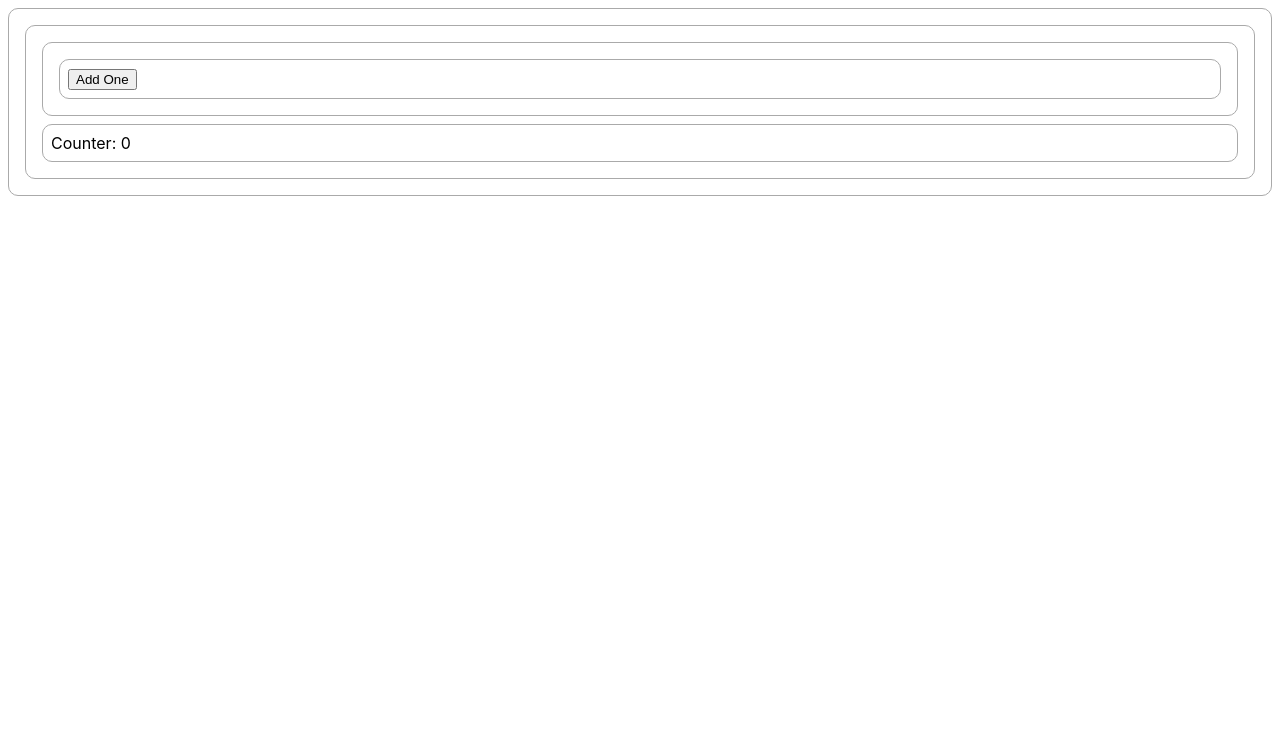
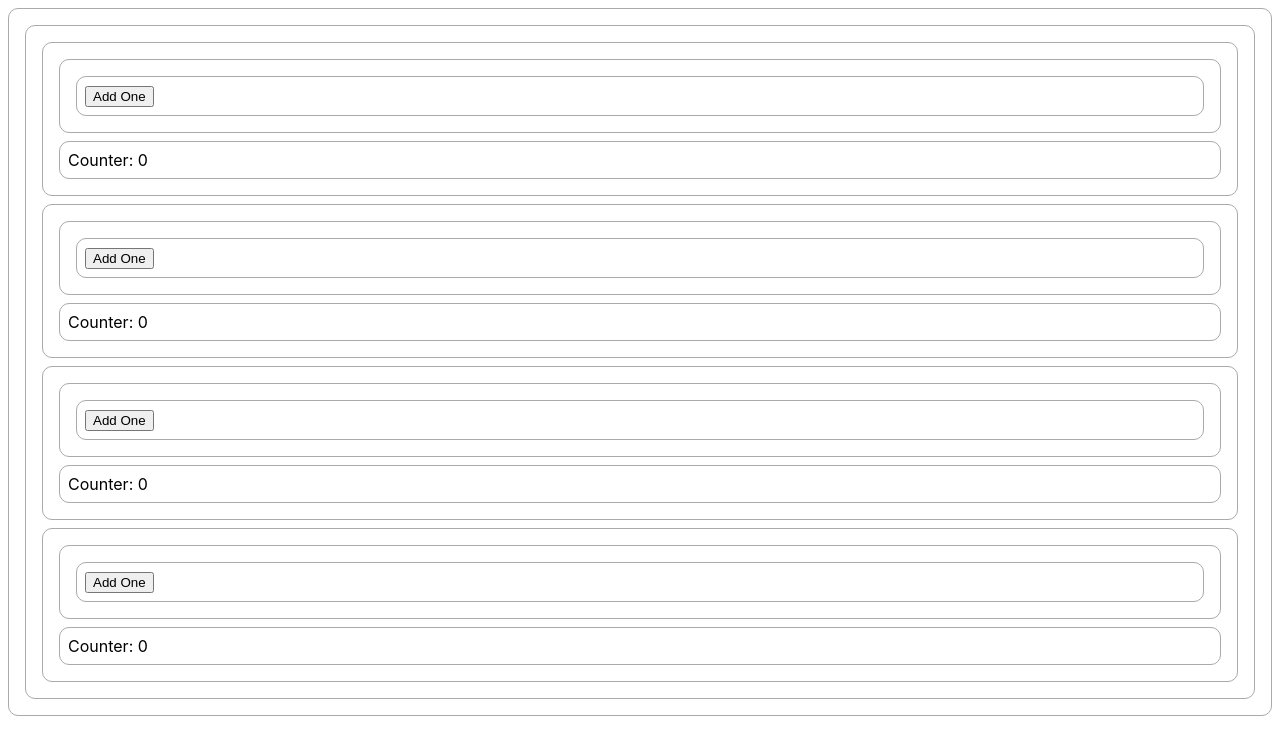
Before and after one commit to iamrodan/learning-react-context, a Next.js app: page /counter/counter-ctx-use-state in a window 1280 px wide. Shown: the top 754 px of the page. Built offline with nearby package versions, Linux system fonts and the light colour scheme.

Commit message:
feat: demo to show the context can be contanerized between the component or can be used inside the whole app wrapped by the provider

```diff
--- a/pages/counter/counter-ctx-use-state.js
+++ b/pages/counter/counter-ctx-use-state.js
@@ -31,7 +31,7 @@ const Counter = () => {
   return <div>Counter: {counter}</div>;
 };
 
-export default function CounterUseState() {
+function CounterUseState() {
   return (
     <div>
       <CounterContextProvider>
@@ -41,3 +41,14 @@ export default function CounterUseState() {
     </div>
   );
 }
+
+export default function CounterUseStatePage() {
+  return (
+    <div>
+      <CounterUseState />
+      <CounterUseState />
+      <CounterUseState />
+      <CounterUseState />
+    </div>
+  );
+}
```
